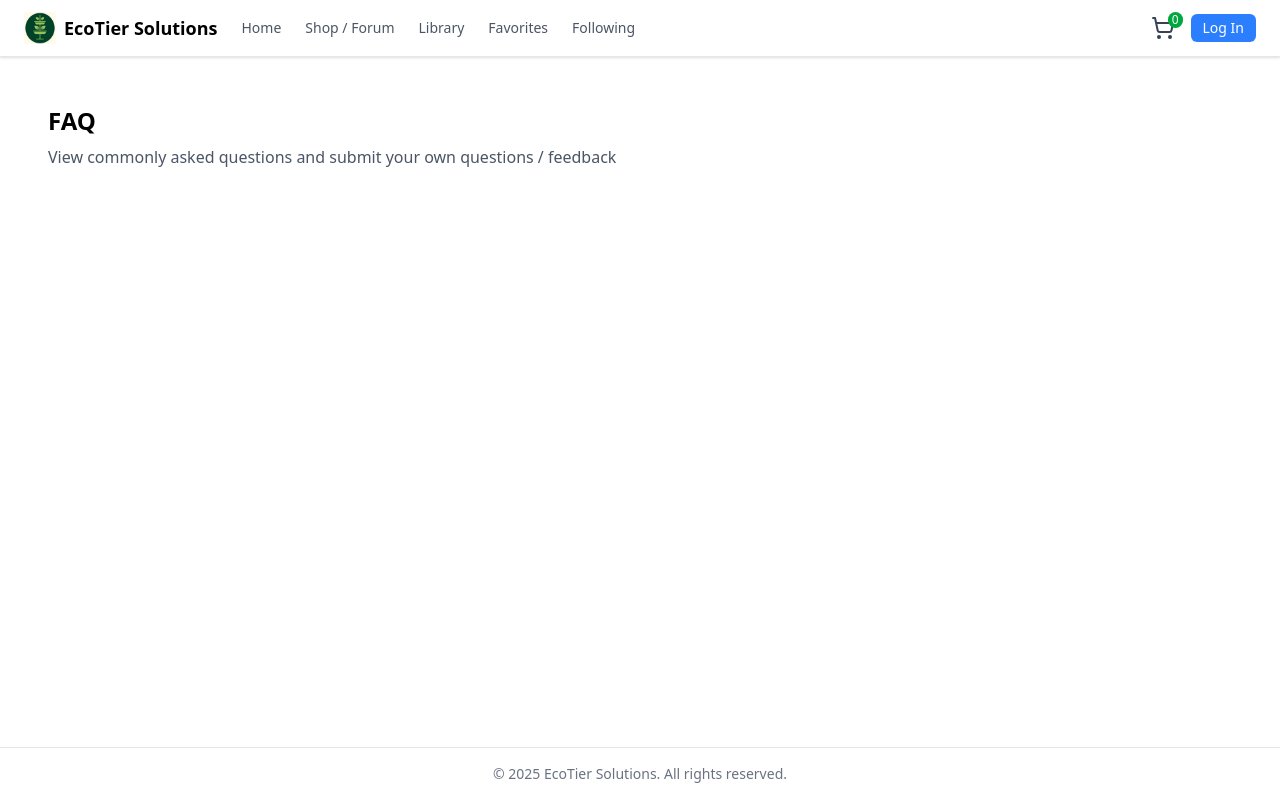
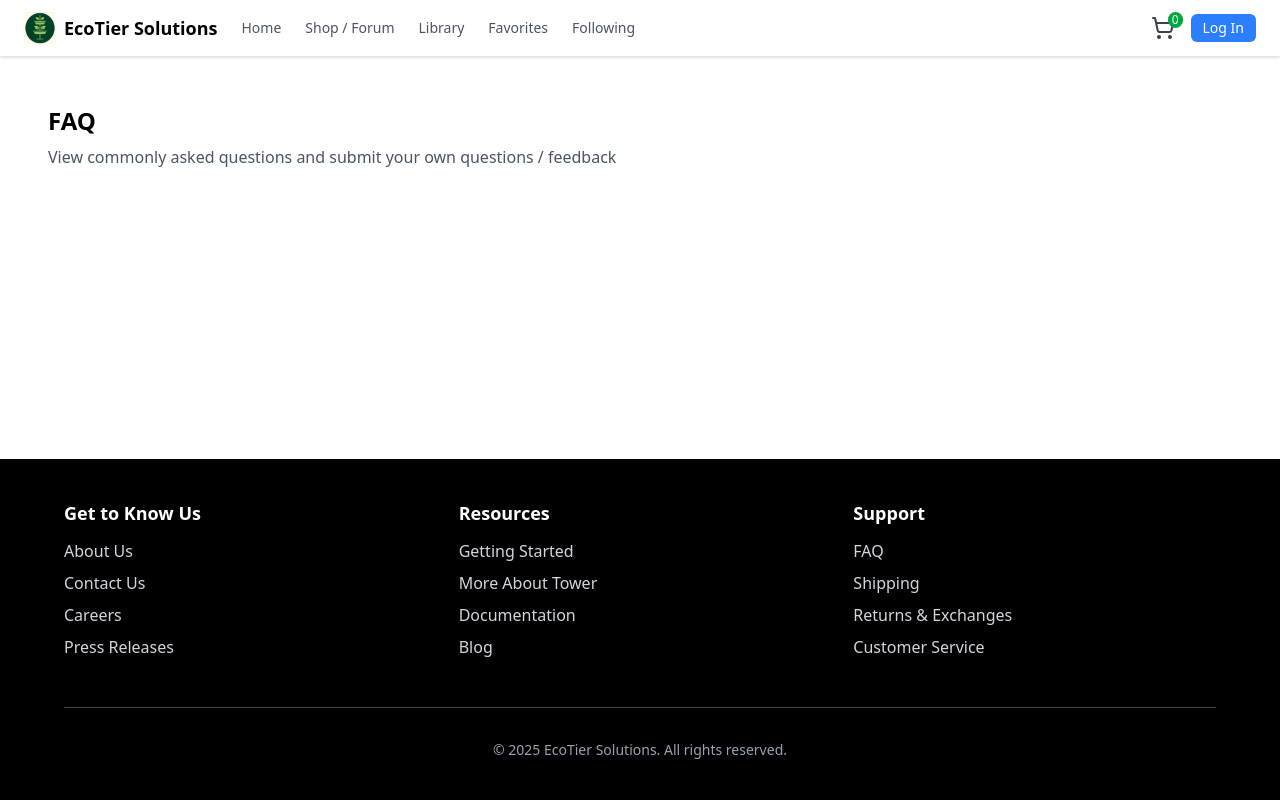
Before and after one commit to mattfehr/EcoTier-website, a React (Vite) app in the folder client/: page /faq in a window 1280 px wide. Built offline with nearby package versions, Linux system fonts and the light colour scheme; no server answers.

Commit message:
Add footer component

```diff
--- a/client/package.json
+++ b/client/package.json
@@ -23,6 +23,7 @@
     "@types/node": "^24.3.0",
     "@types/react": "^19.1.10",
     "@types/react-dom": "^19.1.7",
+    "@vitejs/plugin-react": "^5.0.1",
     "@vitejs/plugin-react-swc": "^4.0.0",
     "eslint": "^9.33.0",
     "eslint-plugin-react-hooks": "^5.2.0",
@@ -30,6 +31,6 @@
     "globals": "^16.3.0",
     "typescript": "~5.8.3",
     "typescript-eslint": "^8.39.1",
-    "vite": "^7.1.2"
+    "vite": "^7.1.3"
   }
 }
--- /dev/null
+++ b/client/src/components/Footer.tsx
@@ -0,0 +1,89 @@
+
+    const Footer = () => {
+    return (
+    <footer className="bg-black text-white p-10">
+    <div className="flex flex-col md:flex-row justify-between gap-8 max-w-6xl mx-auto">
+        <div className="flex-1">
+            <h3 className="font-bold mb-3 text-lg">Get to Know Us</h3>
+            <ul className="space-y-2">
+                <li>
+                    <a href="/" className="text-gray-300 hover:text-white transition-colors duration-200">
+                        <span>About Us</span>
+                    </a>
+                </li>
+                <li>
+                    <a href="/" className="text-gray-300 hover:text-white transition-colors duration-200">
+                        <span>Contact Us</span>
+                    </a>
+                </li>
+                <li>
+                    <a href="/" className="text-gray-300 hover:text-white transition-colors duration-200">
+                        <span>Careers</span>
+                    </a>
+                </li>
+                <li>
+                    <a href="/" className="text-gray-300 hover:text-white transition-colors duration-200">
+                        <span>Press Releases</span>
+                    </a>
+                </li>
+            </ul>
+        </div>
+        <div className="flex-1">
+            <h3 className="font-bold mb-3 text-lg">Resources</h3>
+            <ul className="space-y-2">
+                <li>
+                    <a href="/" className="text-gray-300 hover:text-white transition-colors duration-200">
+                        <span>Getting Started</span>
+                    </a>
+                </li>
+                <li>
+                    <a href="/" className="text-gray-300 hover:text-white transition-colors duration-200">
+                        <span>More About Tower</span>
+                    </a>
+                </li>
+                <li>
+                    <a href="/" className="text-gray-300 hover:text-white transition-colors duration-200">
+                        <span>Documentation</span>
+                    </a>
+                </li>
+                <li>
+                    <a href="/" className="text-gray-300 hover:text-white transition-colors duration-200">
+                        <span>Blog</span>
+                    </a>
+                </li>
+            </ul>
+        </div>
+        <div className="flex-1">
+            <h3 className="font-bold mb-3 text-lg">Support</h3>
+            <ul className="space-y-2">
+                <li>
+                    <a href="/" className="text-gray-300 hover:text-white transition-colors duration-200">
+                        <span>FAQ</span>
+                    </a>
+                </li>
+                <li>
+                    <a href="/" className="text-gray-300 hover:text-white transition-colors duration-200">
+                        <span>Shipping</span>
+                    </a>
+                </li>
+                <li>
+                    <a href="/" className="text-gray-300 hover:text-white transition-colors duration-200">
+                        <span>Returns & Exchanges</span>
+                    </a>
+                </li>
+                <li>
+                    <a href="/" className="text-gray-300 hover:text-white transition-colors duration-200">
+                        <span>Customer Service</span>
+                    </a>
+                </li>
+            </ul>
+        </div>
+    </div>
+    <div className="border-t border-gray-700 mt-12 pt-8 text-center text-sm text-gray-400 max-w-6xl mx-auto">
+        © {new Date().getFullYear()} EcoTier Solutions. All rights reserved.
+    </div>
+    </footer>
+    );
+    };
+
+    export default Footer;
--- /dev/null
+++ b/client/src/components/QuestionAndAnswer.tsx
@@ -0,0 +1 @@
+import { useState } from "react";
--- a/client/src/layouts/MainLayout.tsx
+++ b/client/src/layouts/MainLayout.tsx
@@ -1,6 +1,7 @@
 // src/layouts/MainLayout.tsx
 import { Outlet } from "react-router-dom";
 import Header from "../components/Header";
+import Footer from "../components/Footer";
 
 export default function MainLayout() {
   return (
@@ -14,9 +15,7 @@ export default function MainLayout() {
       </main>
 
       {/* (Optional) Footer */}
-      <footer className="border-t border-gray-200 p-4 text-center text-sm text-gray-500">
-        © {new Date().getFullYear()} EcoTier Solutions. All rights reserved.
-      </footer>
+      <Footer />
     </div>
   );
 }
--- a/client/src/pages/FAQ.tsx
+++ b/client/src/pages/FAQ.tsx
@@ -1,4 +1,6 @@
-export default function Cart() {
+// import QuestionAndAnswer from "../components/QuestionAndAnswer";
+
+export default function FAQ() {
   return (
     <div className="p-6">
       <h1 className="text-2xl font-bold">FAQ</h1>
```
Also changed, not shown: 1 other file (tests, documents, lock files or other folders).
